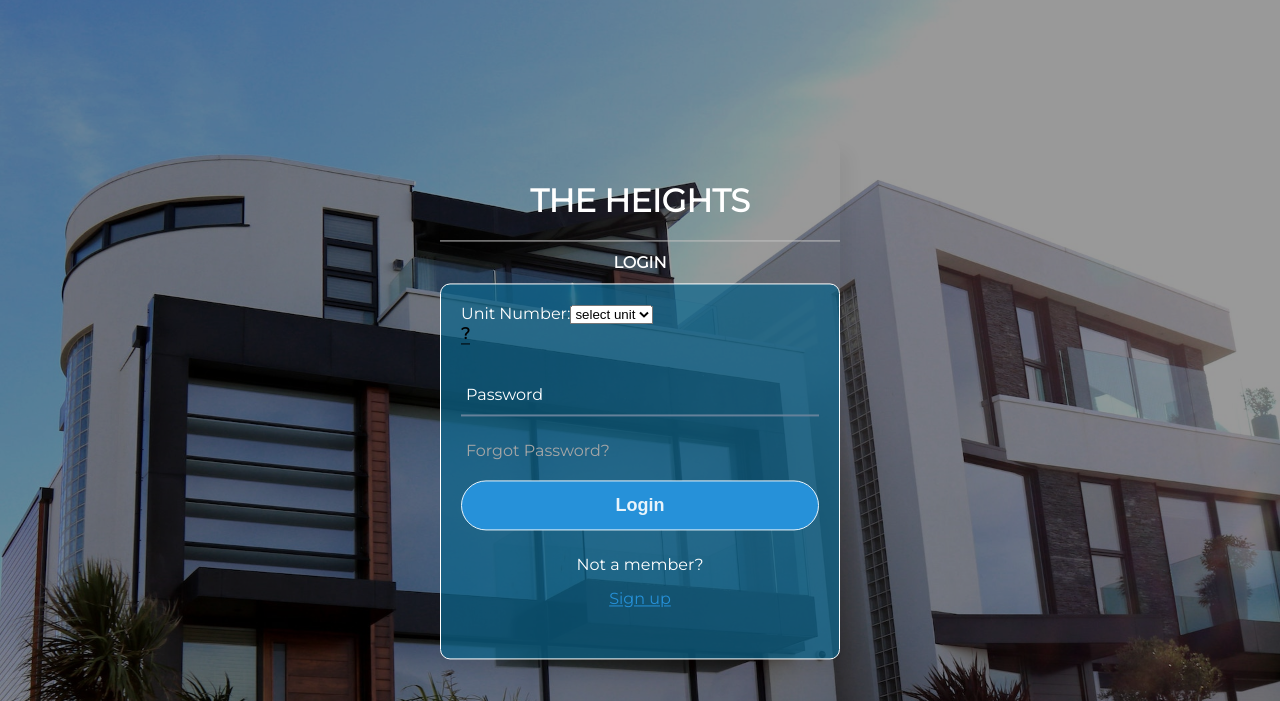
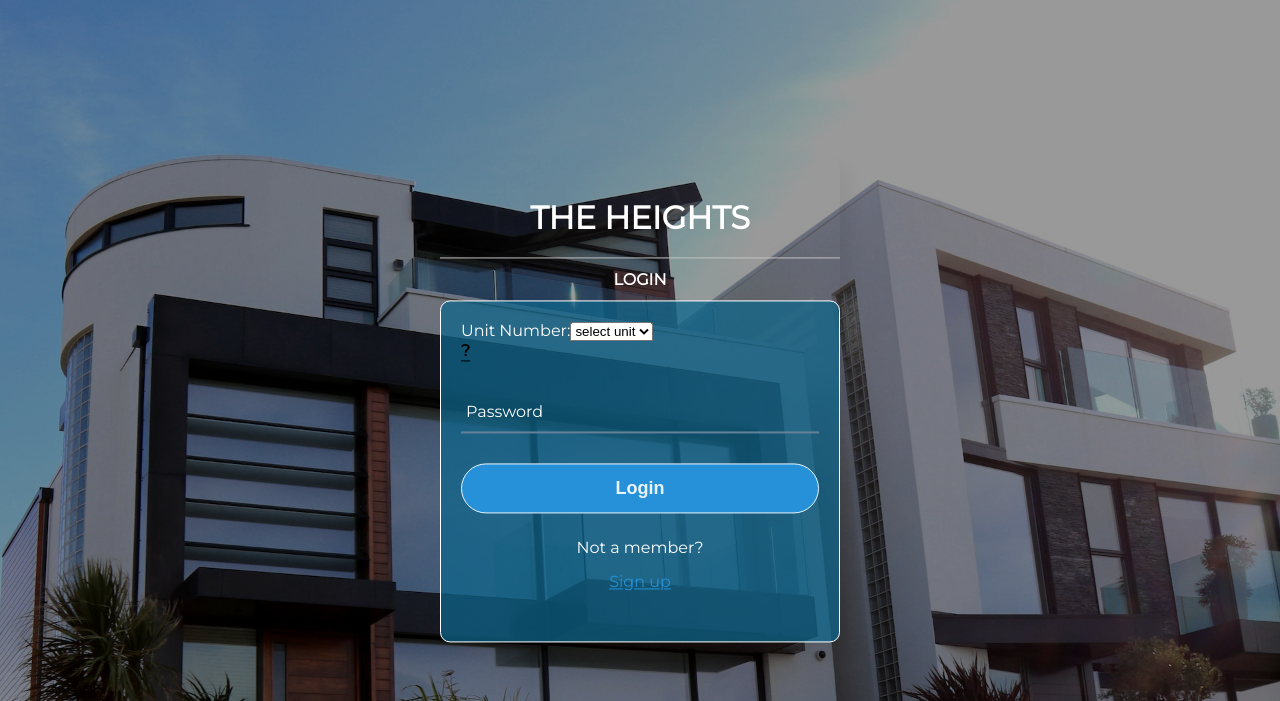
Before and after one commit to GabrieljAyala/CSC350_FALL2022_GroupD, a PHP site: page /Login.php in a window 1280 px wide. Shown: the top 701 px of the page. Run offline with PHP 8.4, Linux system fonts and the light colour scheme; data comes from the database, SQL or seed files in the repository.

Commit message:
Removed Reset Password

```diff
--- a/Laundry/PHP_HTML/Login.php
+++ b/Laundry/PHP_HTML/Login.php
@@ -52,7 +52,7 @@
 					<span></span>
 					<label>Password</label>
 				</div>
-                <div class="pass">Forgot Password?</div>
+
                 <input type="submit" value="Login">
                 <p class="no-member">Not a member?</p>
                 <div class="signup_link"><a href="SignUp.php">Sign up</a></div>
```
